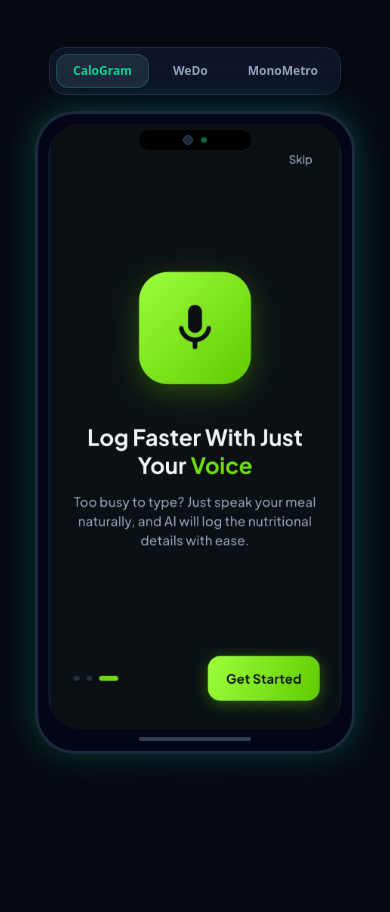
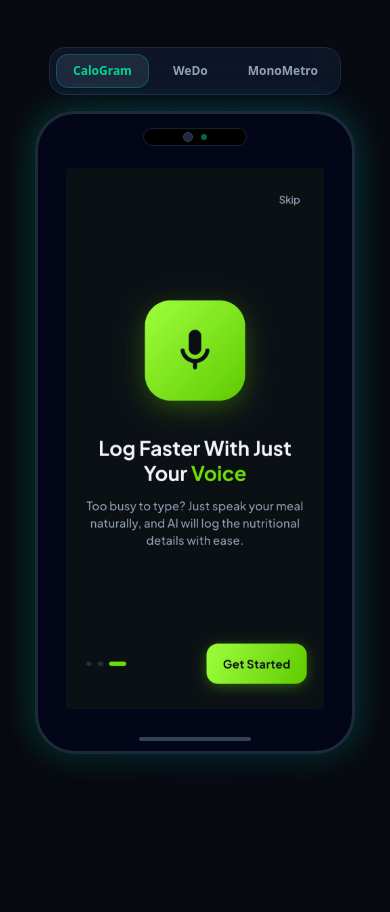
Before and after one commit to shimaakhaled1410-hue/portfolio, a Next.js app: page / in a window 390 px wide. Shown: the part 886-1798 px from the top of the page. Built offline with nearby package versions, Linux system fonts and the light colour scheme.

Commit message:
Add safe area padding to hero phone frame to prevent clipping screenshots

```diff
--- a/src/components/Hero.tsx
+++ b/src/components/Hero.tsx
@@ -262,41 +262,41 @@ export default function Hero({ onSelectProject }: HeroProps) {
               <div className="relative rounded-[40px] p-2.5 bg-slate-900 dark:bg-slate-950 border-[3px] border-slate-700 dark:border-slate-800 shadow-2xl overflow-hidden">
 
                 {/* Dynamic Notch */}
-                <div className="absolute top-4 left-1/2 -translate-x-1/2 w-28 h-5 bg-black rounded-full z-30 flex items-center justify-center">
+                <div className="absolute top-3.5 left-1/2 -translate-x-1/2 w-26 h-4.5 bg-black rounded-full z-30 flex items-center justify-center pointer-events-none border border-slate-800/80">
                   <div className="w-2.5 h-2.5 rounded-full bg-slate-800 mr-2 border border-slate-700" />
                   <div className="w-1.5 h-1.5 rounded-full bg-emerald-500 animate-pulse" />
                 </div>
 
-                {/* Screen Viewport (Clean, full view without obscuring bottom cards or badges) */}
-                <div className="relative rounded-[32px] overflow-hidden aspect-[9/18.5] bg-slate-950 flex flex-col justify-between">
+                {/* Screen Viewport with Top & Bottom Safe Area Padding */}
+                <div className="relative rounded-[32px] overflow-hidden aspect-[9/18.5] bg-slate-950 flex flex-col justify-between pt-11 pb-5 px-1">
 
-                  {/* Image Display */}
-                  <div className="relative w-full h-full bg-slate-900">
+                  {/* Image Display Container */}
+                  <div className="relative w-full h-full bg-slate-950 flex items-center justify-center overflow-hidden rounded-[20px]">
                     <img
                       src={imgSrc}
                       alt={`${currentApp.name} slide ${slideIndex + 1}`}
                       onError={handleImageError}
-                      className="w-full h-full object-contain object-top transition-all duration-500 transform scale-100 group-hover:scale-[1.01]"
+                      className="w-full h-full object-contain object-center transition-all duration-500 transform scale-100 group-hover:scale-[1.01]"
                     />
 
                     {/* Manual Navigation Overlay Arrows (on hover) */}
                     <button
                       onClick={prevSlide}
                       aria-label="Previous slide"
-                      className="absolute left-2 top-1/2 -translate-y-1/2 p-1.5 rounded-full bg-slate-950/70 text-white hover:bg-slate-900 backdrop-blur-md opacity-0 group-hover:opacity-100 transition-opacity border border-slate-700 z-30"
+                      className="absolute left-1.5 top-1/2 -translate-y-1/2 p-1.5 rounded-full bg-slate-950/75 text-white hover:bg-slate-900 backdrop-blur-md opacity-0 group-hover:opacity-100 transition-opacity border border-slate-700 z-30"
                     >
                       <ChevronLeft className="w-4 h-4" />
                     </button>
                     <button
                       onClick={nextSlide}
                       aria-label="Next slide"
-                      className="absolute right-2 top-1/2 -translate-y-1/2 p-1.5 rounded-full bg-slate-950/70 text-white hover:bg-slate-900 backdrop-blur-md opacity-0 group-hover:opacity-100 transition-opacity border border-slate-700 z-30"
+                      className="absolute right-1.5 top-1/2 -translate-y-1/2 p-1.5 rounded-full bg-slate-950/75 text-white hover:bg-slate-900 backdrop-blur-md opacity-0 group-hover:opacity-100 transition-opacity border border-slate-700 z-30"
                     >
                       <ChevronRight className="w-4 h-4" />
                     </button>
 
-                    {/* Top Right Pause / Resume Control Pill (Subtle & Clean) */}
-                    <div className="absolute top-9 right-3 flex items-center gap-1.5 px-2 py-1 rounded-full bg-slate-950/70 backdrop-blur-md border border-slate-800/80 text-[10px] font-mono text-slate-300 z-20 opacity-0 group-hover:opacity-100 transition-opacity">
+                    {/* Top Right Pause / Resume Control Pill */}
+                    <div className="absolute top-2 right-2 flex items-center gap-1.5 px-2 py-1 rounded-full bg-slate-950/80 backdrop-blur-md border border-slate-800 text-[10px] font-mono text-slate-300 z-30 opacity-0 group-hover:opacity-100 transition-opacity">
                       <button
                         onClick={() => setIsPaused(!isPaused)}
                         aria-label={isPaused ? 'Resume auto slide' : 'Pause auto slide'}
```
